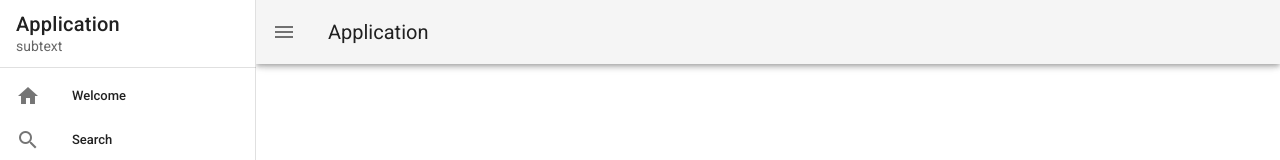
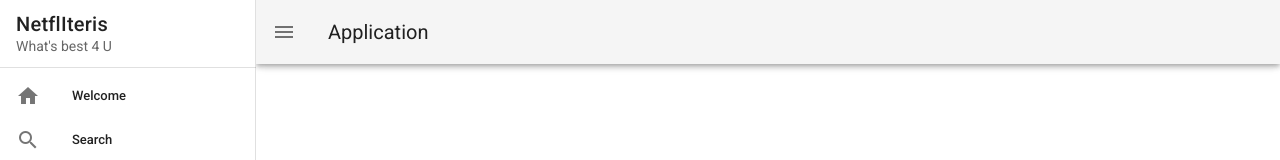
Before and after one commit to IgorWestermann/app-estudos-hackathon, a Vue app: page / in a window 1280 px wide. Shown: the top 160 px of the page. Built offline with nearby package versions, Linux system fonts and the light colour scheme.

Commit message:
names changed on menu

```diff
--- a/src/App.vue
+++ b/src/App.vue
@@ -3,8 +3,8 @@
     <v-navigation-drawer v-model="drawer" app>
       <v-list-item>
         <v-list-item-content>
-          <v-list-item-title class="text-h6"> Application </v-list-item-title>
-          <v-list-item-subtitle> subtext </v-list-item-subtitle>
+          <v-list-item-title class="text-h6"> NetflIteris </v-list-item-title>
+          <v-list-item-subtitle> What's best 4 U </v-list-item-subtitle>
         </v-list-item-content>
       </v-list-item>
 
@@ -45,7 +45,6 @@ export default {
       { title: "What to see", icon: "mdi-movie-open-play" },
       { title: "Favorites", icon: "mdi-cards-heart" },
       { title: "About us", icon: "mdi-information-outline" },
-      //beabeabae
     ],
   }),
 };
```
